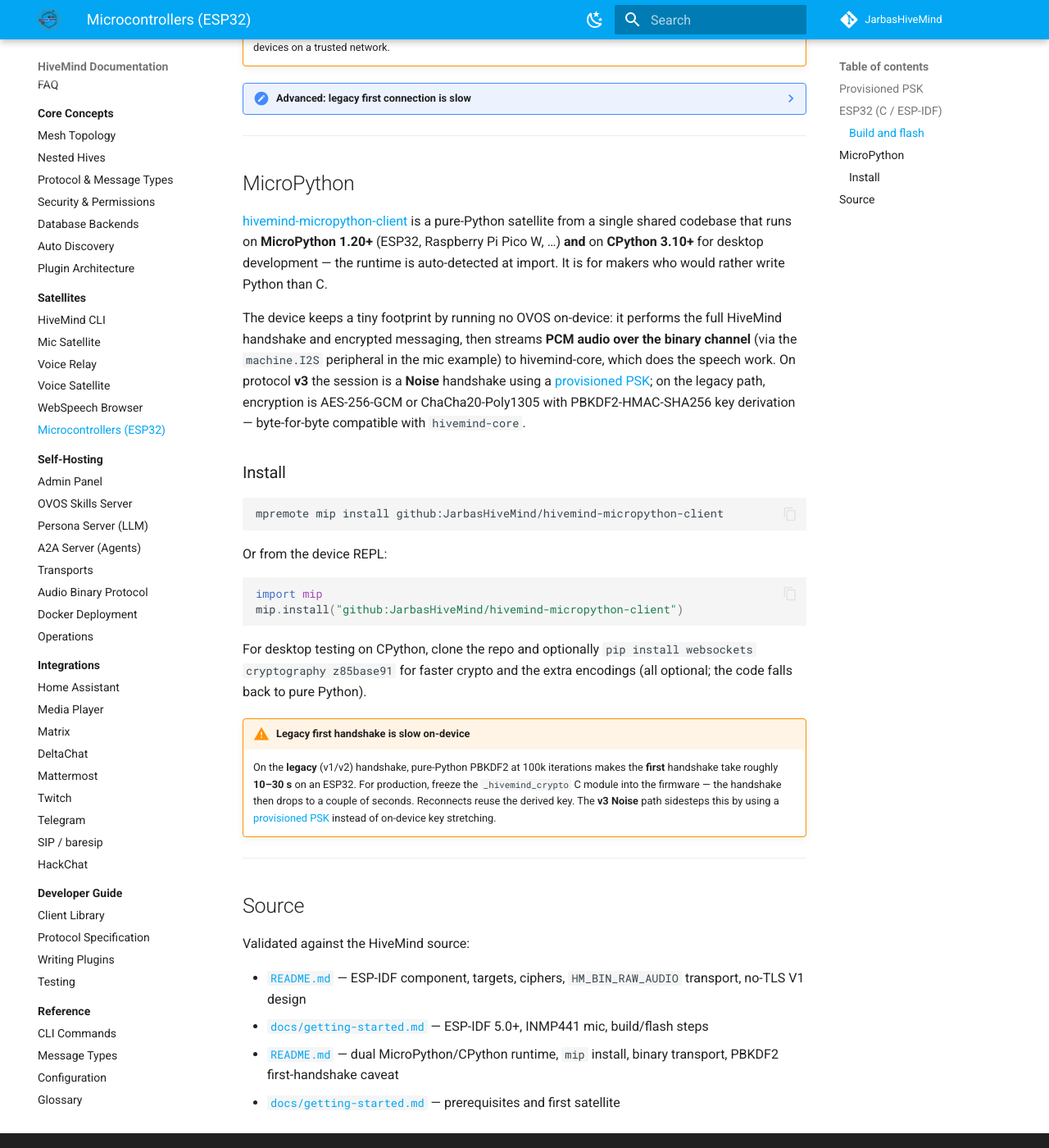
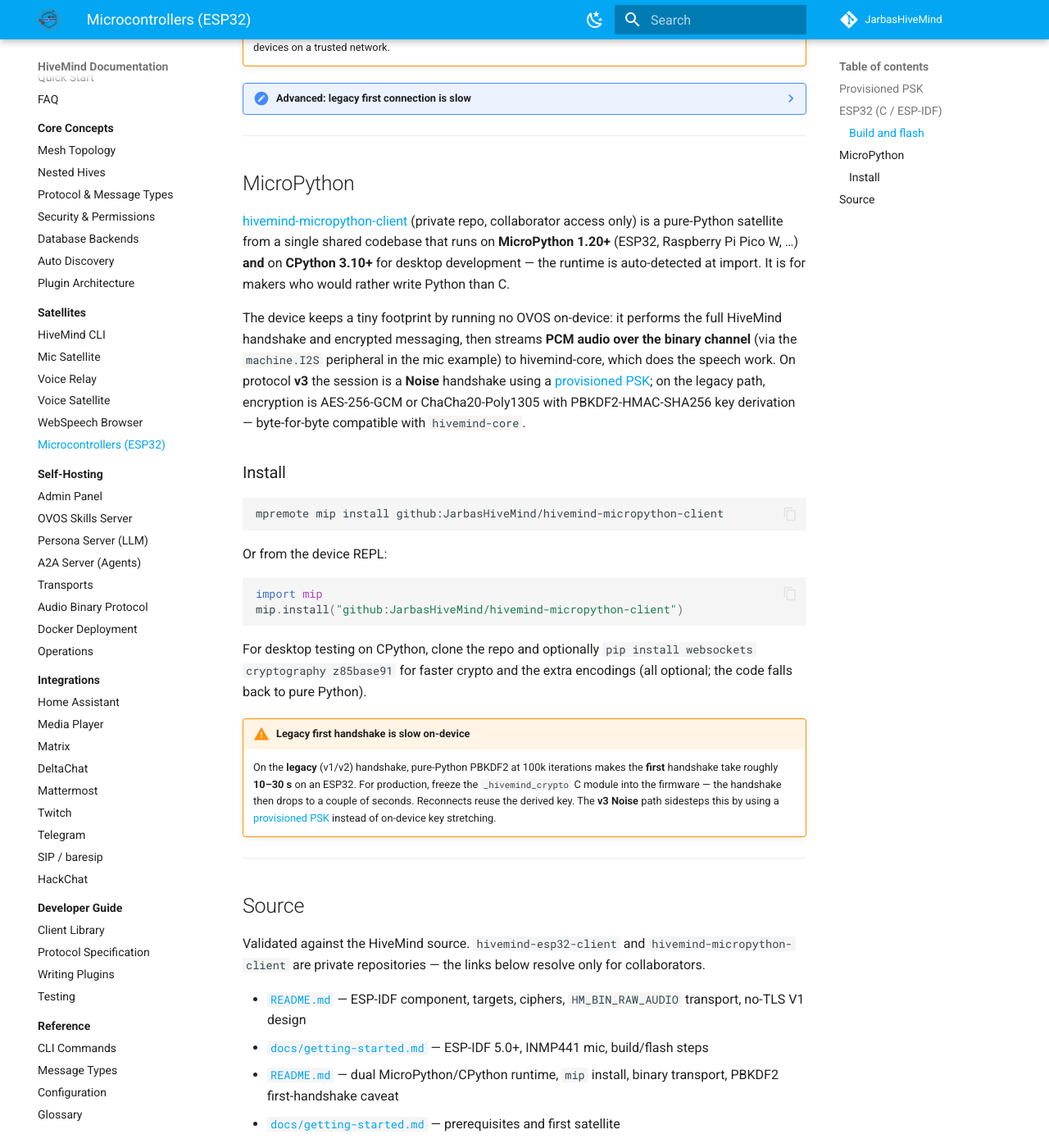
Before and after one commit to JarbasHiveMind/HiveMind-community-docs, an MkDocs documentation site: the page built from docs/satellites/microcontrollers.md, in a window 1280 px wide and 1400 px high, scrolled down 2278 px. Shown: the whole window at 82% size. Built offline with MkDocs 1.6.1 and Material for MkDocs 9.7.7, drawn with Linux system fonts in a browser that asks for light colours; some of the changed text lies outside the part shown.

Commit message:
docs: disclose hivemind-esp32-client/micropython-client are private
Same disposition as the other private-repo Source links fixed in
12afbfe: neither repo is publicly readable, so annotate rather than
present the links as generally accessible.

Co-Authored-By: Claude Fable 5 <noreply@anthropic.com>

```diff
--- a/docs/satellites/microcontrollers.md
+++ b/docs/satellites/microcontrollers.md
@@ -53,7 +53,8 @@ X25519 key to enable the lighter `Noise_KKpsk0` pattern.
 
 ## ESP32 (C / ESP-IDF)
 
-[hivemind-esp32-client](https://github.com/JarbasHiveMind/hivemind-esp32-client) is an
+[hivemind-esp32-client](https://github.com/JarbasHiveMind/hivemind-esp32-client) (private
+repo, collaborator access only) is an
 ESP-IDF **component** (written in C) that makes an ESP32 a HiveMind satellite. It
 implements the HiveMind handshake, AEAD encryption, bus messaging, and binary audio
 transport — sized to run on the chip.
@@ -119,6 +120,7 @@ hivemind-core add-client --name esp32 \
 ## MicroPython
 
 [hivemind-micropython-client](https://github.com/JarbasHiveMind/hivemind-micropython-client)
+(private repo, collaborator access only)
 is a pure-Python satellite from a single shared codebase that runs on **MicroPython
 1.20+** (ESP32, Raspberry Pi Pico W, …) **and** on **CPython 3.10+** for desktop
 development — the runtime is auto-detected at import. It is for makers who would rather
@@ -160,7 +162,9 @@ encodings (all optional; the code falls back to pure Python).
 
 ## Source
 
-Validated against the HiveMind source:
+Validated against the HiveMind source. `hivemind-esp32-client` and
+`hivemind-micropython-client` are private repositories — the links below resolve only for
+collaborators.
 
 - [`README.md`](https://github.com/JarbasHiveMind/hivemind-esp32-client/blob/HEAD/README.md) — ESP-IDF component, targets, ciphers, `HM_BIN_RAW_AUDIO` transport, no-TLS V1 design
 - [`docs/getting-started.md`](https://github.com/JarbasHiveMind/hivemind-esp32-client/blob/HEAD/docs/getting-started.md) — ESP-IDF 5.0+, INMP441 mic, build/flash steps
```
Also changed, not shown: docs/satellites/index.md (+2 -2 lines).
